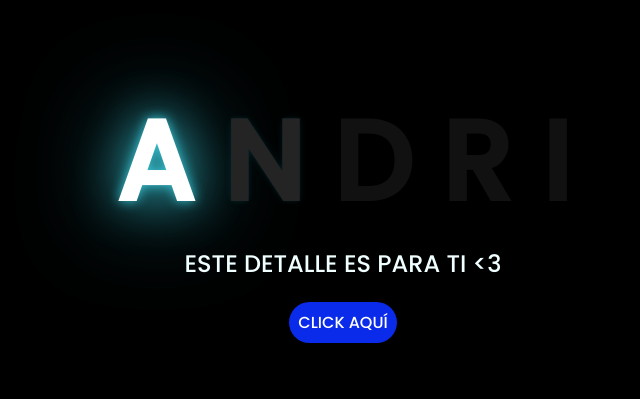
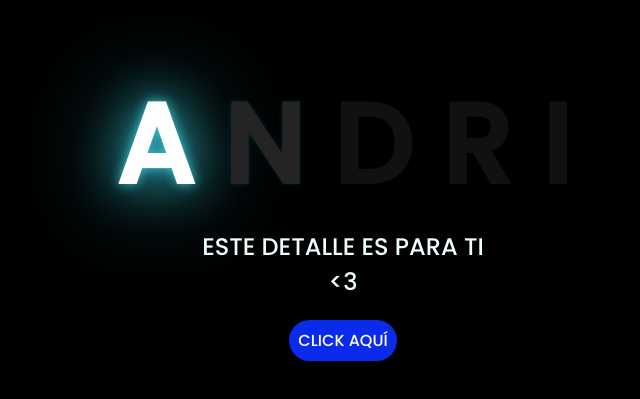
Before and after one commit to WicasZI/floramarilla, a plain HTML site: page index.html in a window 1280 px wide. Shown: the part 125-524 px from the top of the page, without its empty margins (305-945 px from the left). Drawn offline with Linux system fonts and the light colour scheme.

Commit message:
index.html

```diff
--- a/index.html
+++ b/index.html
@@ -20,7 +20,7 @@
     </div>
     <div class="description">
         <span>ESTE DETALLE ES PARA TI </span>
-        <span><3</span>
+        <center><span><3</span></center>
     </div>
     <div class="button">
         <button class="botones">
```
